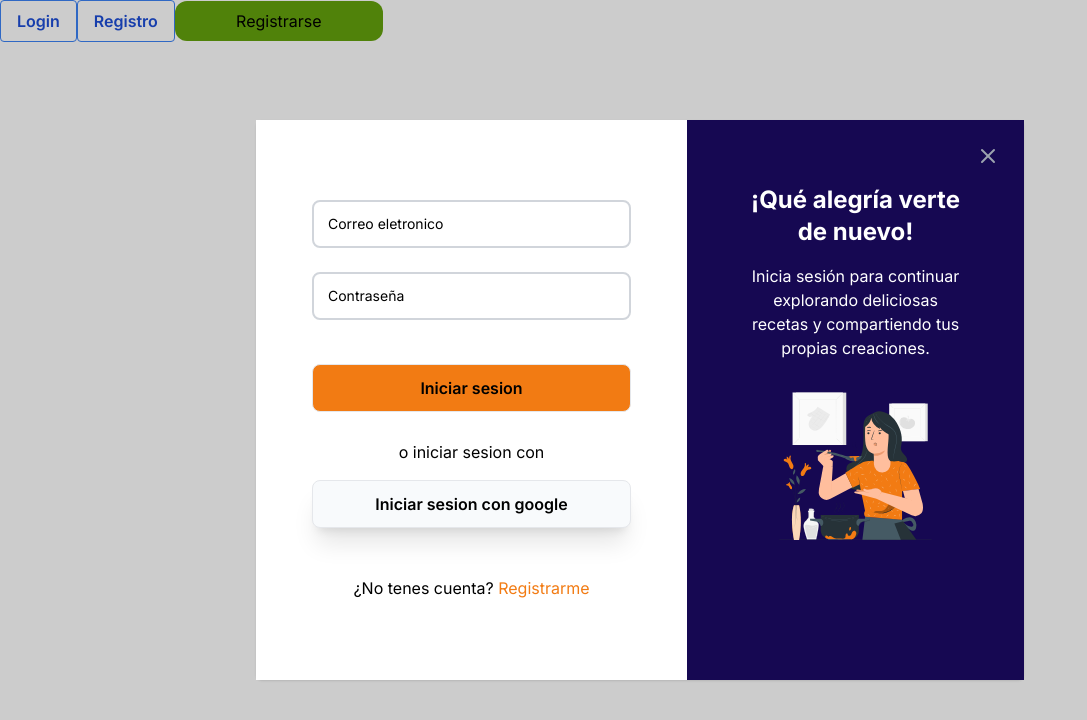
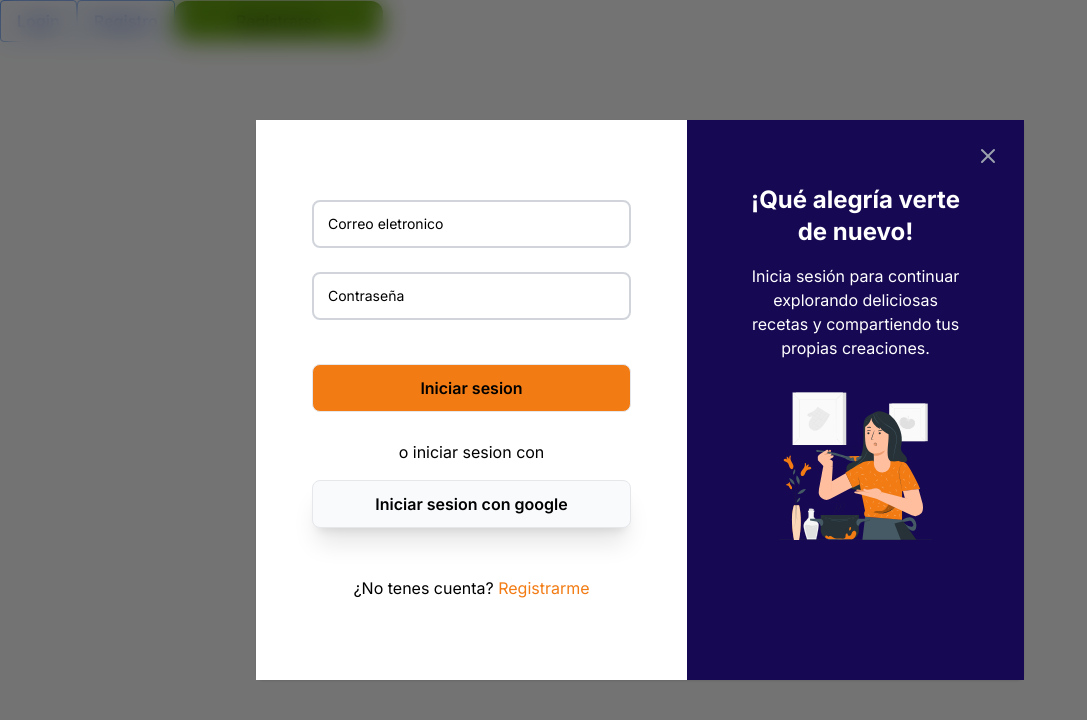
Before and after one commit to No-Country-simulation/c20-24-m-java-react, a Next.js app in the folder front-end/: page /prueba in a window 1280 px wide. Both pictures are taken after a click on the button "Login". Shown: the top 720 px of the page, without its empty margins (0-1087 px from the left). Built offline with nearby package versions, Linux system fonts and the light colour scheme.

Commit message:
feat: main star fusion

```diff
--- a/front-end/src/app/page.jsx
+++ b/front-end/src/app/page.jsx
@@ -1,11 +1,9 @@
 'use client';
 import Button from '@/components/button/Button';
 import HeaderLogo from '@/components/headerLogo/HeaderLogo';
-import ImgMainStar from '@/components/imgMainStar/ImgMainStar';
 import MainStart from '@/components/mainStart/MainStart';
 import ModalRegisterLoginMainStart from '@/components/modalRegisterLoginMainStart/ModalRegisterLoginMainStart';
 
-import Image from 'next/image';
 import { useState } from 'react';
 
 export default function Home() {
@@ -39,7 +37,7 @@ export default function Home() {
         </p>
       </div>
 
-      <div className="flex justify-center items-center text-center space-x-10 mr-auto p-10 ">
+      <div className="flex justify-center items-center text-center mr-auto p-10 gap-10 ">
         <Button
           stateModal={handleOpenModal}
           typeBotton={'register'}
--- a/front-end/src/components/modalRegisterLoginMainStart/ModalRegisterLoginMainStart.jsx
+++ b/front-end/src/components/modalRegisterLoginMainStart/ModalRegisterLoginMainStart.jsx
@@ -1,5 +1,3 @@
-import Image from 'next/image';
-
 import Login from './Login';
 import Register from './Register';
 
@@ -10,7 +8,7 @@ const ModalRegisterLoginMainStart = ({ isVisible, onClose, typeModal }) => {
     <div
       id="modal_main"
       onClick={onClose}
-      className={`fixed inset-0 flex justify-center items-center transition-colors ${isVisible.modal ? 'visible bg-black/20 ' : 'invisible'}  `}
+      className={`fixed z-10  inset-0 flex justify-center items-center transition-colors  ${isVisible.modal ? 'visible bg-black/55  inset-0  backdrop-blur-md  ' : 'invisible'}  `}
     >
       <div
         id="modal_container"
--- a/front-end/src/components/modalRegisterLoginMainStart/Register.jsx
+++ b/front-end/src/components/modalRegisterLoginMainStart/Register.jsx
@@ -1,5 +1,4 @@
 import Image from 'next/image';
-import { useRouter } from 'next/navigation';
 import { useState } from 'react';
 import { registerFormDataInputs } from './helpers/registerFormDataInputs';
 import validateRegister from './helpers/validateRegister';
@@ -13,7 +12,7 @@ const Register = ({ onClose, typeModal }) => {
   };
   const [userDataInputs, setUserDataInputs] = useState(initialStateDataInput);
   const [errorDataInputs, setErrorDataInputs] = useState(initialStateDataInput);
-  const router = useRouter();
+  // const router = useRouter();
 
   const handleChange = (e) => {
     const { value, name } = e.target;
```
Also changed, not shown: 1 other file (tests, documents, lock files or other folders).
